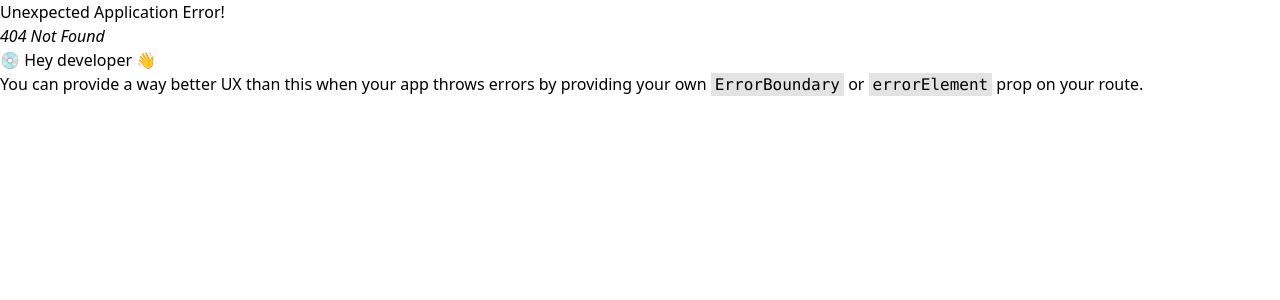
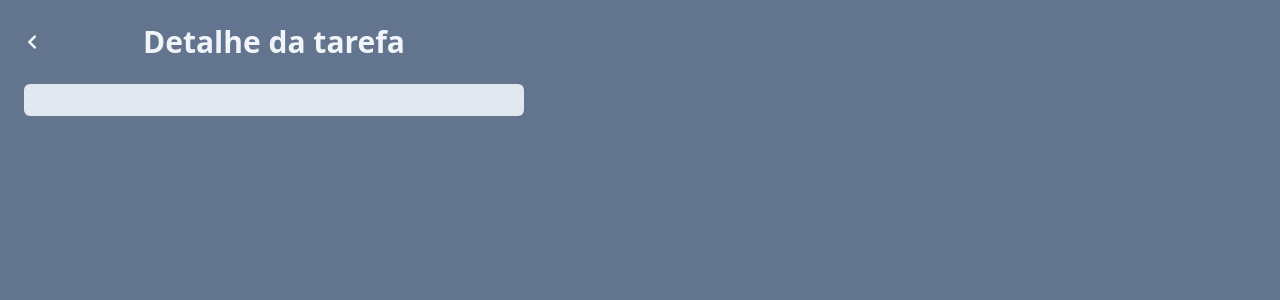
Before and after one commit to Uberdanalmeida/gerenciador-de-tarefas, a React (Vite) app: page /list in a window 1280 px wide. Before the commit this address had no page. Shown: the top 300 px of the page. Built offline with nearby package versions, Linux system fonts and the light colour scheme.

Commit message:
Criando páginas no React.

```diff
--- a/src/components/Task.jsx
+++ b/src/components/Task.jsx
@@ -1,8 +1,19 @@
 import { list } from "postcss"
 import { FaChevronRight } from "react-icons/fa";
 import { FaRegTrashAlt } from "react-icons/fa";
+import { useNavigate } from "react-router-dom";
 
 function Task(props) {
+
+    const navegate = useNavigate()
+    const query = new URLSearchParams()
+    query.set("title", list.title)
+    query.set("description", list.description)
+
+    function detaiClick(list) {
+        navegate(`/list?${query.toString()}`)
+    }
+
     return(
         <div>
             <ul className="space-y-4 p-6 bg-slate-200 rounded-md shadow">
@@ -11,7 +22,7 @@ function Task(props) {
                 <li key={list.id} className="flex gap-2">
                     <button onClick={() => props.onTaskClick(list.id)} className={`bg-slate-400 text-left w-full text-white p-2 rounded-md ${list.isComplet && 'line-through'}`}>{list.title}</button>
 
-                    <button className="bg-slate-400 p-2 rounded-md text-white"><FaChevronRight /></button>
+                    <button onClick={() => detaiClick(list)} className="bg-slate-400 p-2 rounded-md text-white"><FaChevronRight /></button>
 
                     <button onClick={() => props.deleteTask(list.id)} className="bg-slate-400 p-2 rounded-md text-white"><FaRegTrashAlt /></button>
                 </li>
--- a/src/main.jsx
+++ b/src/main.jsx
@@ -3,11 +3,16 @@ import { createRoot } from 'react-dom/client'
 import './index.css'
 import App from './App.jsx'
 import { createBrowserRouter, RouterProvider } from 'react-router-dom'
+import TaskPage from './pages/TaskPage.jsx'
 
 const router = createBrowserRouter([
   {
     path:"/",
     element: <App />
+  },
+  {
+    path:"/list",
+    element: <TaskPage />
   }
 ])
 
--- /dev/null
+++ b/src/pages/TaskPage.jsx
@@ -0,0 +1,28 @@
+import { useNavigate, useSearchParams } from "react-router-dom"
+import { FaChevronLeft } from "react-icons/fa";
+
+function TaskPage() {
+
+    const navigate = useNavigate()
+    const [searchParams] = useSearchParams()
+    const title = searchParams.get("title")
+    const description = searchParams.get("description")
+
+    return(
+        <div className="h-screen w-screen bg-slate-500 p-6">
+            <div className='w-[500px] space-y-4'>
+            <div className="flex justify-center relative mb-6">
+                <button onClick={() => navigate(-1)} className="absolute left-0 top-0 bottom-0 text-slate-100"><FaChevronLeft /></button>
+                <h1 className='text-3xl text-slate-100 font-bold text-center'>Detalhe da tarefa
+                </h1>
+            </div>
+            <div className="bg-slate-200 p-4 rounded-md">
+                <h2 className="text-3xl font-bold text-slate-600">{title}</h2>
+                <h1 className="text-slate-600">{description}</h1>
+            </div>
+            </div>
+        </div>
+    )
+}
+
+export default TaskPage
```
